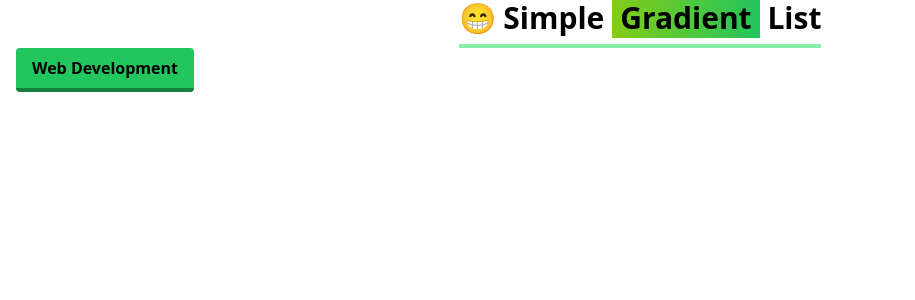
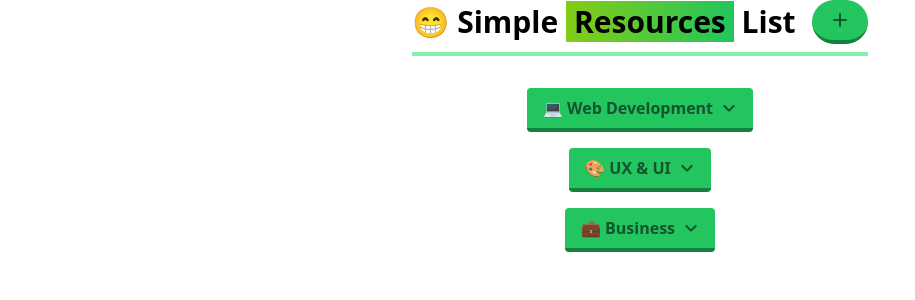
Before and after one commit to TolgaKara/resources-list, a Next.js app: page / in a window 1280 px wide. Shown: the top 300 px of the page, without its empty margins (0-915 px from the left). Built offline with nearby package versions, Linux system fonts and the light colour scheme.

Commit message:
Initial Commit

```diff
--- a/pages/index.js
+++ b/pages/index.js
@@ -1,20 +1,26 @@
 import Head from 'next/head';
 import Image from 'next/image';
-import { FilterButton } from '../src/components/Button';
+import { AddMoreButton, FilterButton } from '../src/components/Button';
 import { Container } from '../src/components/Container';
 import { Gradient } from '../src/components/Gradient';
+import { Icons } from '../src/components/Icons';
+import { businessDropdownItems } from '../src/data/business';
+import { webDropdownItems } from '../src/data/web-development';
 import styles from '../styles/Home.module.css';
 
 export default function Home() {
 	return (
 		<Container>
-			<div className='pb-2 border-b-4 border-green-300 w-fit flex items-center justify-center mx-auto'>
+			<div className='pb-2 border-b-4 border-green-300 w-fit flex gap-4 flex-col items-center justify-center mx-auto md:flex-row'>
 				<h1 className='text-3xl font-bold text-center'>
 					😁 Simple <Gradient>Resources</Gradient> List
 				</h1>
+				<AddMoreButton />
 			</div>
-			<div>
-				<FilterButton>Web Development</FilterButton>
+			<div className='mt-8 flex flex-col gap-4 items-center justify-center'>
+				<FilterButton dropdownItems={webDropdownItems}>💻 Web Development</FilterButton>
+				<FilterButton>🎨 UX & UI</FilterButton>
+				<FilterButton dropdownItems={businessDropdownItems}>💼 Business</FilterButton>
 			</div>
 		</Container>
 	);
--- a/src/components/Button.jsx
+++ b/src/components/Button.jsx
@@ -1,9 +1,39 @@
 import React from 'react';
+import { useState } from 'react';
+import { Icons } from './Icons';
 
-export const FilterButton = ({ children }) => {
+export const FilterButton = ({ children, dropdownItems }) => {
+	const [dropdownClicked, setDropdownClicked] = useState(false);
 	return (
-		<div className='bg-green-500 hover:bg-green-400 text-black font-bold py-2 px-4 border-b-4 border-green-700 hover:border-green-500 rounded w-fit'>
-			{children}
+		<div className='flex flex-col relative '>
+			<div
+				onClick={() => setDropdownClicked(!dropdownClicked)}
+				className='flex items-center gap-2 bg-green-500 hover:bg-green-400 text-green-900 font-bold py-2 px-4 border-b-4 border-green-700 hover:border-green-500 rounded w-fit cursor-pointer select-none transition ease-in-out duration-300'
+			>
+				{children} <Icons type={dropdownClicked ? 'chevron-up' : 'chevron-down'} />
+			</div>
+			{dropdownClicked && dropdownItems && (
+				<div className='absolute top-12 bg-white shadow-lg z-10 w-full py-2 px-4'>
+					<div className='flex flex-col gap-2'>
+						{dropdownItems?.map((item) => (
+							<div
+								key={item}
+								className='flex items-center cursor-pointer select-none hover:text-green-600 transition ease-in-out duration-300 font-semibold'
+							>
+								<div className='flex-1'>{item.label}</div>
+							</div>
+						))}
+					</div>
+				</div>
+			)}
 		</div>
 	);
 };
+
+export const AddMoreButton = ({ children }) => {
+	return (
+		<div className='flex gap-2 rounded-full bg-green-500 hover:bg-green-400 text-green-900 font-bold py-2 px-4 border-b-4 border-green-700 hover:border-green-500  w-fit cursor-pointer select-none transition ease-in-out duration-300'>
+			<Icons type={'add-more'} />
+		</div>
+	);
+};
--- a/src/components/Gradient.jsx
+++ b/src/components/Gradient.jsx
@@ -1,6 +1,6 @@
 import React from 'react';
 
-export const Gradient = ({ isText }) => {
+export const Gradient = ({ children, isText }) => {
 	return (
 		<div
 			className={
@@ -9,7 +9,7 @@ export const Gradient = ({ isText }) => {
 					: 'bg-gradient-to-r from-lime-500 to-green-500 inline px-2'
 			}
 		>
-			Gradient
+			{children}
 		</div>
 	);
 };
--- /dev/null
+++ b/src/components/Icons.jsx
@@ -0,0 +1,43 @@
+import React from 'react';
+
+export const Icons = ({ type }) => {
+	const icons = {
+		'chevron-down': (
+			<svg
+				xmlns='http://www.w3.org/2000/svg'
+				className='h-4 w-4 my-auto'
+				fill='none'
+				viewBox='0 0 24 24'
+				stroke='currentColor'
+				strokeWidth={3}
+			>
+				<path strokeLinecap='round' strokeLinejoin='round' d='M19 9l-7 7-7-7' />
+			</svg>
+		),
+		'chevron-up': (
+			<svg
+				xmlns='http://www.w3.org/2000/svg'
+				className='h-4 w-4 my-auto'
+				fill='none'
+				viewBox='0 0 24 24'
+				stroke='currentColor'
+				strokeWidth={2}
+			>
+				<path strokeLinecap='round' strokeLinejoin='round' d='M5 15l7-7 7 7' />
+			</svg>
+		),
+		'add-more': (
+			<svg
+				xmlns='http://www.w3.org/2000/svg'
+				className='h-6 w-6'
+				fill='none'
+				viewBox='0 0 24 24'
+				stroke='currentColor'
+				strokeWidth={2}
+			>
+				<path strokeLinecap='round' strokeLinejoin='round' d='M12 6v6m0 0v6m0-6h6m-6 0H6' />
+			</svg>
+		),
+	};
+	return icons[type];
+};
--- /dev/null
+++ b/src/data/business/index.js
@@ -0,0 +1,32 @@
+export const businessDropdownItems = [
+	{
+		label: 'Amazon FBA',
+		value: 'amazon-fba',
+		badge: 'fba',
+	},
+	{
+		label: 'Kindle Publishing',
+		value: 'kindle-publishing',
+		badge: 'kindle',
+	},
+	{
+		label: 'Nice to know',
+		value: 'nice-to-know',
+		badge: 'knowledge',
+	},
+	{
+		label: 'Tools and Software',
+		value: 'tools',
+		badge: 'tools',
+	},
+	{
+		label: 'Blockchain',
+		value: 'blockchain',
+		badge: 'blockchain',
+	},
+	{
+		label: 'NFT',
+		value: 'nft',
+		badge: 'nft',
+	},
+];
--- /dev/null
+++ b/src/data/web-development/index.js
@@ -0,0 +1,32 @@
+export const webDropdownItems = [
+	{
+		label: 'Frontend Development',
+		value: 'frontend-development',
+		badge: 'frontend',
+	},
+	{
+		label: 'Backend Development',
+		value: 'backend-development',
+		badge: 'backend',
+	},
+	{
+		label: 'Nice to know',
+		value: 'nice-to-know',
+		badge: 'knowledge',
+	},
+	{
+		label: 'Tools and Software',
+		value: 'tools',
+		badge: 'tools',
+	},
+	{
+		label: 'E-Learning',
+		value: 'learning',
+		badge: 'learning',
+	},
+	{
+		label: 'Snippets & Gist',
+		value: 'snippets-and-gist',
+		badge: 'snippets',
+	},
+];
```
Also changed, not shown: 1 other file (tests, documents, lock files or other folders).
